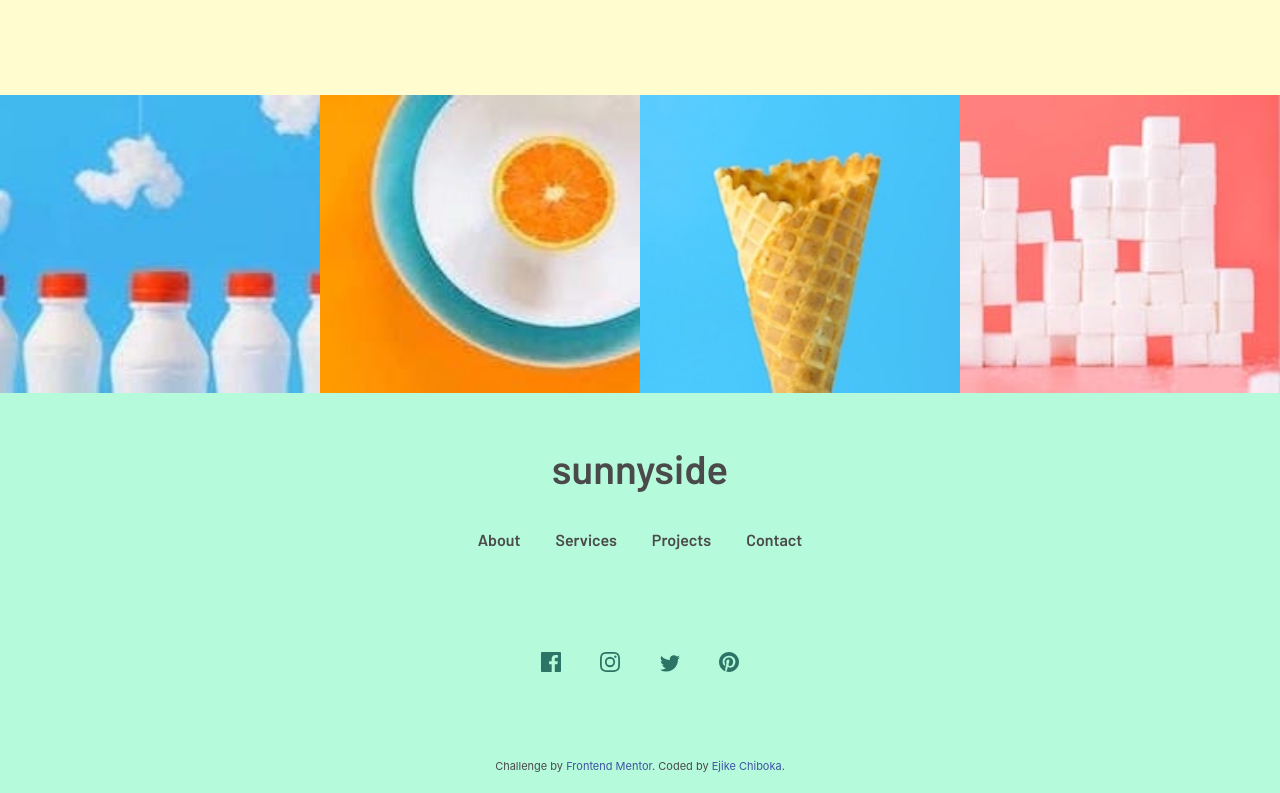
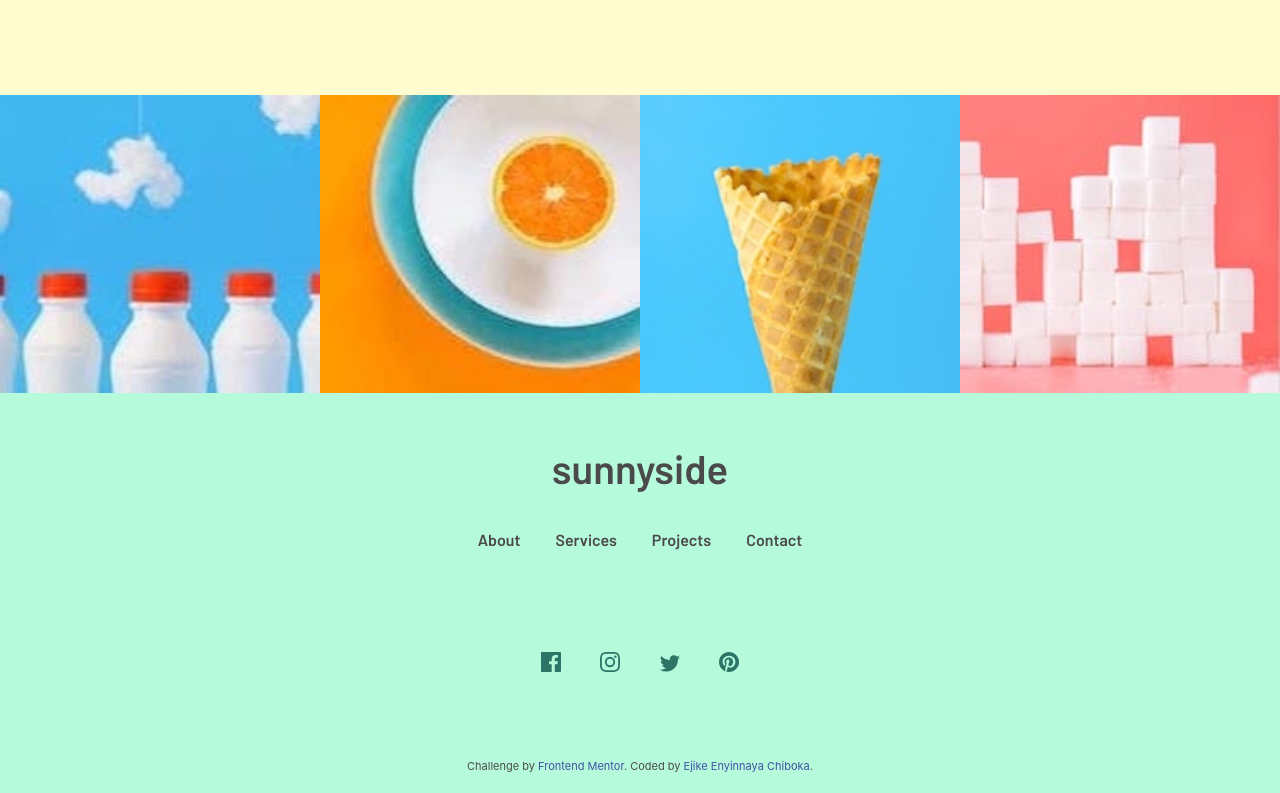
Before and after one commit to steljic/Blogr-landing-page, a website: page src/components/index.html in a window 1280 px wide. Shown: the part 2645-3438 px from the top of the page. Drawn offline with nearby package versions, Linux system fonts and the light colour scheme.

Commit message:
added my name

```diff
--- a/src/components/index.html
+++ b/src/components/index.html
@@ -196,7 +196,7 @@
 					href="https://www.frontendmentor.io?ref=challenge"
 					target="_blank"
 					>Frontend Mentor</a
-				>. Coded by <a href="#">Ejike Chiboka</a>.
+				>. Coded by <a href="#">Ejike Enyinnaya Chiboka</a>.
 			</div>
 		</section>
 	</body>
```
